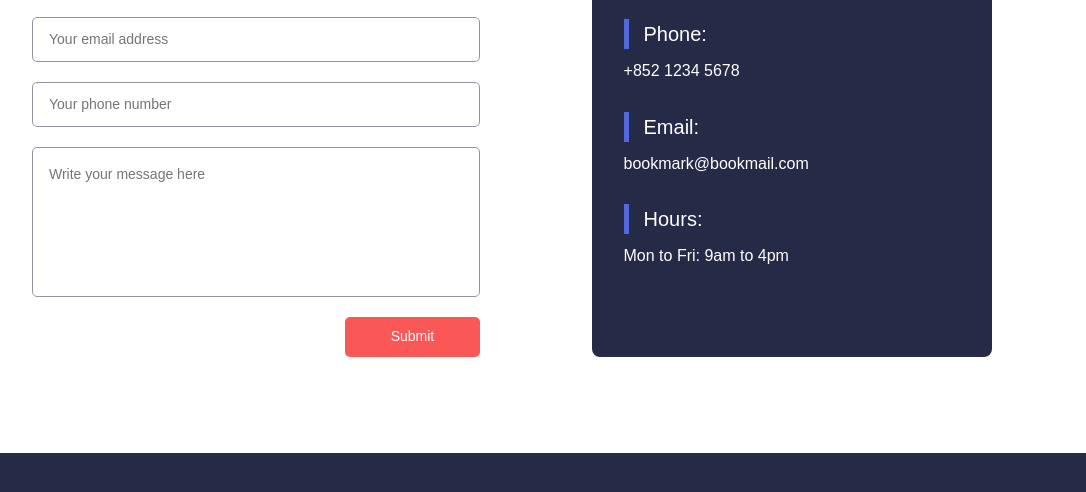
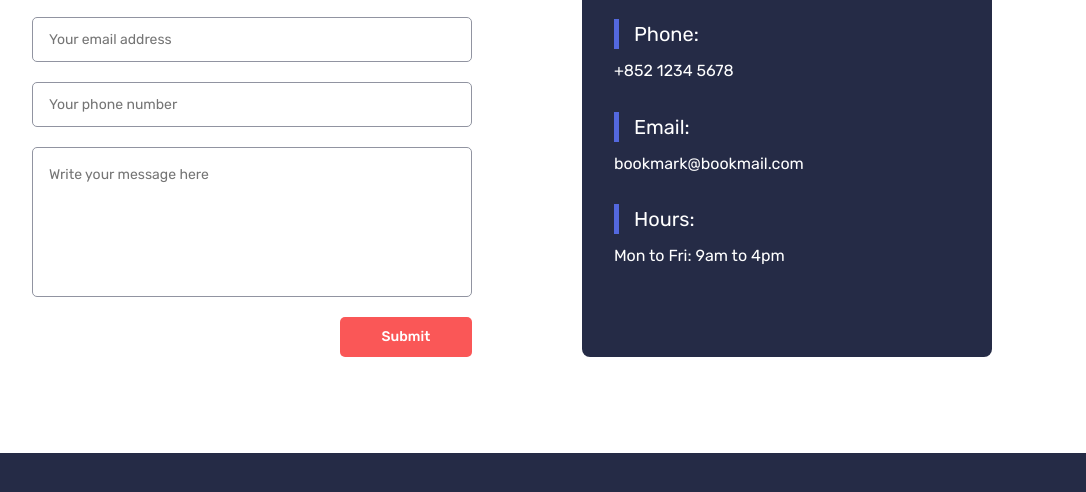
Before and after one commit to PedroSoteloB/aldaing, a website built with Vite: page contact.html in a window 1280 px wide. Shown: the part 399-891 px from the top of the page, without its empty margins (128-1214 px from the left). Built offline with nearby package versions, Linux system fonts and the light colour scheme.

Commit message:
locally host fonts

```diff
--- a/style.css
+++ b/style.css
@@ -1,3 +1,25 @@
+/* rubik-regular - latin */
+@font-face {
+  font-family: "Rubik";
+  font-style: normal;
+  font-weight: 400;
+  font-display: swap;
+  src: local(""), url("../fonts/rubik-v21-latin-regular.woff2") format("woff2"),
+    /* Chrome 26+, Opera 23+, Firefox 39+ */
+      url("../fonts/rubik-v21-latin-regular.woff") format("woff"); /* Chrome 6+, Firefox 3.6+, IE 9+, Safari 5.1+ */
+}
+
+/* rubik-500 - latin */
+@font-face {
+  font-family: "Rubik";
+  font-style: normal;
+  font-weight: 500;
+  font-display: swap;
+  src: local(""), url("../fonts/rubik-v21-latin-500.woff2") format("woff2"),
+    /* Chrome 26+, Opera 23+, Firefox 39+ */
+      url("../fonts/rubik-v21-latin-500.woff") format("woff"); /* Chrome 6+, Firefox 3.6+, IE 9+, Safari 5.1+ */
+}
+
 :root {
   --clr-primary-100: hsl(0, 0%, 100%);
   --clr-primary-400: hsl(231, 69%, 60%);
```
Also changed, not shown: index.html (+10 -2 lines), fonts/rubik-v21-latin-500.woff (added), fonts/rubik-v21-latin-500.woff2 (added), fonts/rubik-v21-latin-regular.woff (added), fonts/rubik-v21-latin-regular.woff2 (added).
